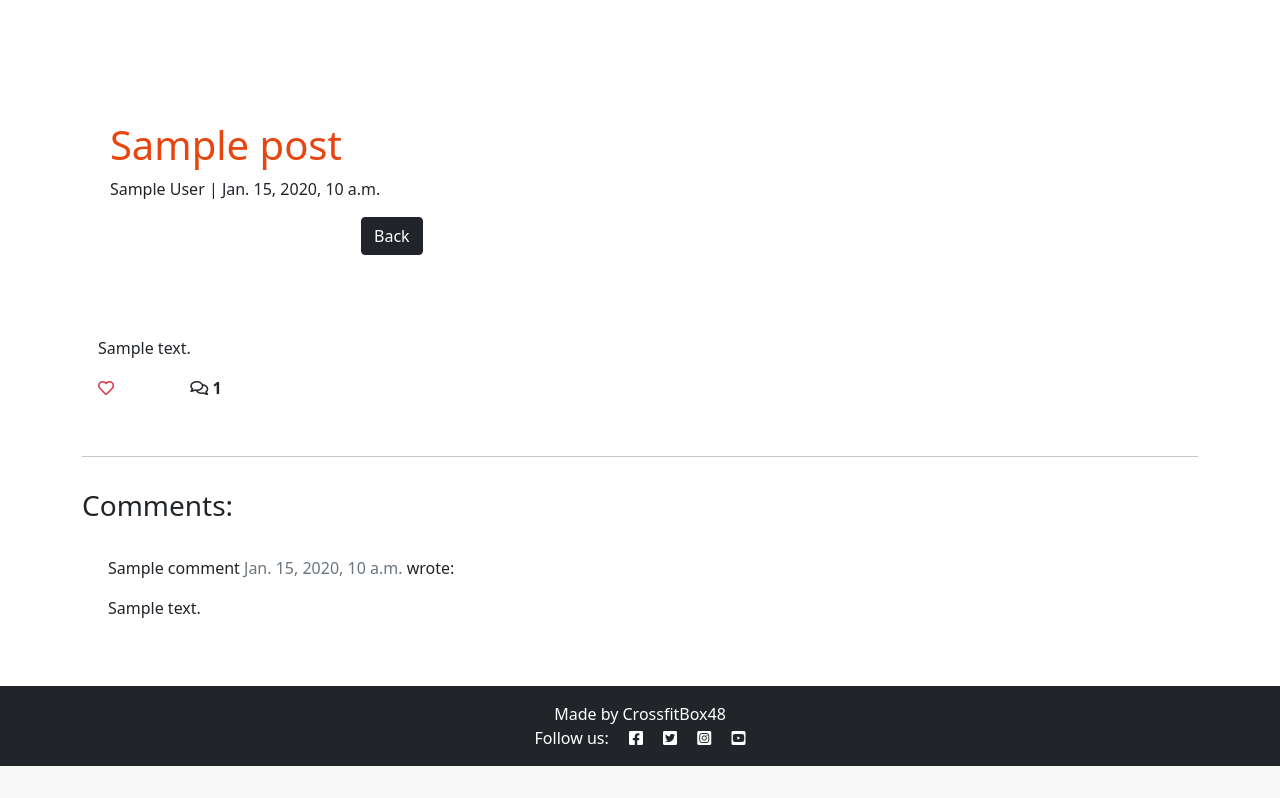
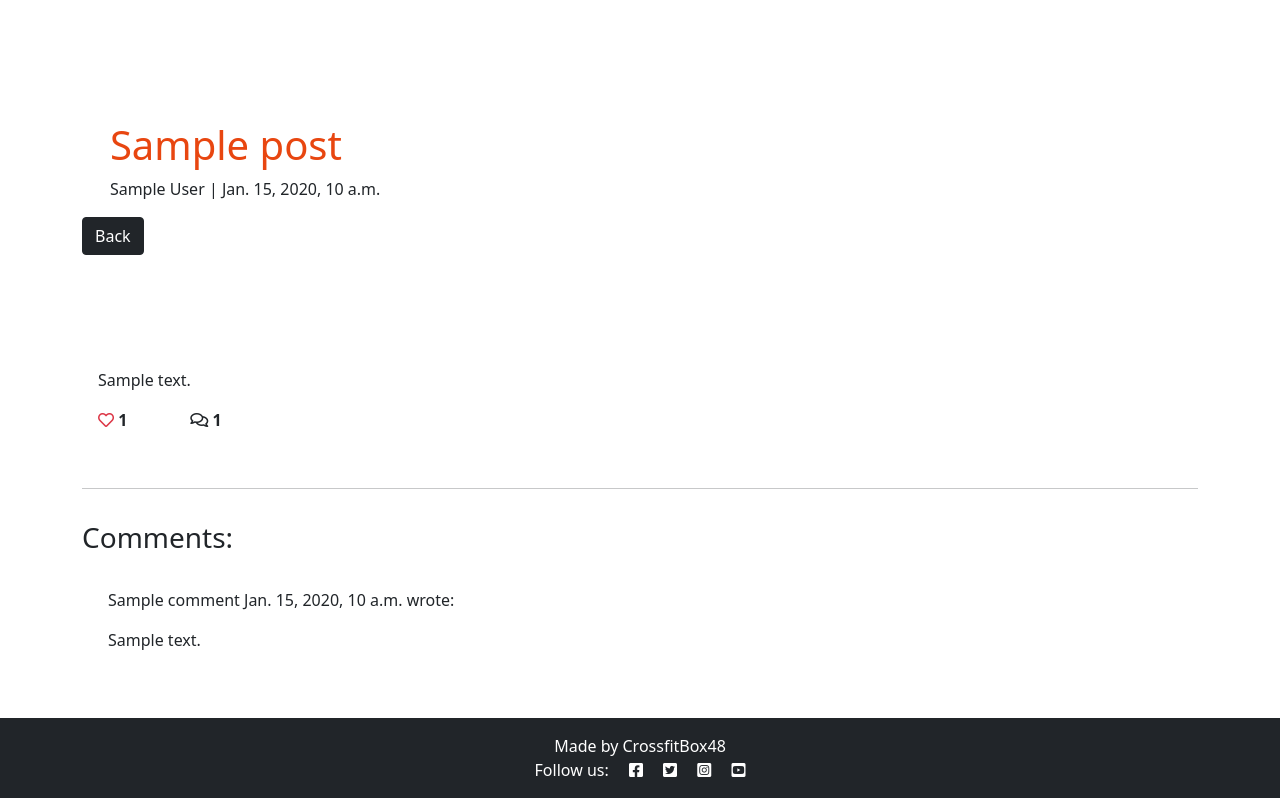
Before and after one commit to Carrie8348/pt4-djangoblog, a Django app: a page that uses templates/post_detail.html in a window 1280 px wide. Shown: the part 60-858 px from the top of the page. Before the commit the page ends 826 px from the top, so only its background shows below. Run offline with Django 3.2, Linux system fonts and the light colour scheme; tables that the repository leaves empty hold one stand-in row (values such as "Sample post"); parts of the project's set-up code (start-up, migrations or seed data) failed here and were passed over; some libraries are stand-ins or nearby versions.

Commit message:
fix css settings

```diff
--- a/blog/views.py
+++ b/blog/views.py
@@ -10,7 +10,6 @@ class PostList(generic.ListView):
     template_name = "index.html"
     paginate_by = 6
 
-
 class PostDetail(View):
 
     def get(self, request, slug, *args, **kwargs):
@@ -20,7 +19,6 @@ class PostDetail(View):
         liked = False
         if post.likes.filter(id=self.request.user.id).exists():
             liked = True
-
 
         return render(
             request,
@@ -34,8 +32,9 @@ class PostDetail(View):
             },
         )
 
+
+
     def post(self, request, slug, *args, **kwargs):
-
         queryset = Post.objects.filter(status=1)
         post = get_object_or_404(queryset, slug=slug)
         comments = post.comments.filter(approved=True).order_by("-created_on")
@@ -59,9 +58,9 @@ class PostDetail(View):
             {
                 "post": post,
                 "comments": comments,
-                "commented": True,
-                "comment_form": comment_form,
+                "commented": False,
                 "liked": liked,
+                "comment_form": CommentForm(),
             },
         )
 
--- a/static/style.css
+++ b/static/style.css
@@ -31,7 +31,7 @@ body {
 
 .card {
     border: none;
-    background-color: transparent;
+    background-color: trasnparent;
 }
 
 .image-container {
@@ -57,7 +57,7 @@ body {
     overflow: hidden;
     position: relative;
     display: inline-block;
-    height: 36vh;
+    height: 40vh;
     width: 100%;
 }
 
--- a/templates/post_detail.html
+++ b/templates/post_detail.html
@@ -1,4 +1,5 @@
-{% extends 'base.html' %} {% block content %}
+{% extends 'base.html' %}
+{% block content %}
 {% load crispy_forms_tags %}
 
 <div class="masthead">
@@ -10,7 +11,7 @@
                 <!-- Post author goes before the | the post's created date goes after -->
                 <p class="post-subtitle text-dark">{{ post.author.first_name }} {{ post.author.last_name }} | {{ post.created_on }}</p>
                 <a href="{% url 'home' %}">
-                    <button class="btn btn-dark position-absolute top-100 start-50">Back</button>
+                    <button class="btn btn-dark position-absolute top-100 start-0">Back</button>
                 </a>
             </div>
 
@@ -50,9 +51,9 @@
                         </form>
 
                          {% else %}
-                        <span class="text-white"><i class="far fa-heart text-danger"></i></span>
+                        <span class="text-dark"><i class="far fa-heart text-danger"></i></span>
                          {% endif %}
-                         <span class="text-white"> {{ post.number_of_likes }}</i></span>
+                         <span class="text-dark"> {{ post.number_of_likes }}</i></span>
                         </strong>
 
                 </div>
@@ -76,16 +77,16 @@
 
 
     <div class="row">
-        <div class="col-md-8 card mb-4  mt-3 ">
+        <div class="col-md-8 card mb-4 mt-3 ">
             <h3>Comments:</h3>
             <div class="card-body">
                 <!-- a for loop inside the empty control tags to iterate through each comment in comments -->
                 {% for comment in comments %}
                 <div class="comments" style="padding: 10px;">
-                    <p class="font-weight-bold">
+                    <p class="font-weight-bold text-black">
                         <!-- The commenter's name goes here. s -->
                             {{ comment.name }}
-                        <span class=" text-muted font-weight-normal">
+                        <span class=" text-dark font-weight-normal">
                             <!-- The comment's created date goes here -->
                             {{ comment.created_on }}
                         </span> wrote:
@@ -102,7 +103,7 @@
                 <!-- After commented -->
                 {% if commented %}
                 <div class="alert alert-success" alert-dismiss="alert" id="msg">
-                    Your comment is awaiting approval
+                    Your comment is awaiting approval!
                 </div>
                 {% else %}
                 {% if user.is_authenticated %}
```
Also changed, not shown: templates/add_post.html (added, +18 -0 lines), blog/migrations/0006_post_title_tag.py (added), blog/migrations/0007_remove_post_title_tag.py (added), templates/base.html (line endings or trailing spaces).
